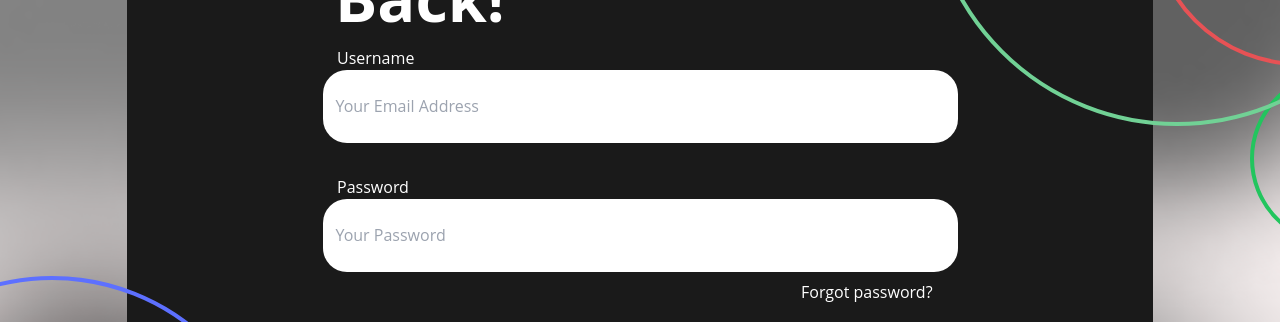
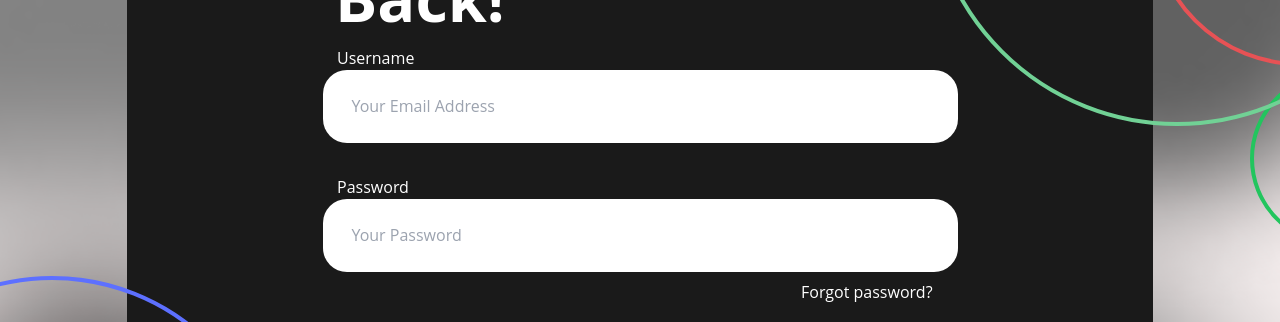
Before and after one commit to TheForeverOptimist/thera-ai, a React (Create React App) app: page / in a window 1280 px wide. Shown: the part 309-631 px from the top of the page. Built offline with nearby package versions, Linux system fonts and the light colour scheme.

Commit message:
added update to login

```diff
--- a/src/components/Login.jsx
+++ b/src/components/Login.jsx
@@ -50,7 +50,7 @@ const Login = () => {
         </div>
         <div className="gap-y-[15px] ml-[210px] font-[18px]">Username</div>
         <input
-          className="w-[635px] h-[73px] rounded-3xl ml-[196px] bg-white text-black"
+          className="w-[635px] h-[73px] p-4 rounded-3xl ml-[196px] bg-white text-black"
           type="text"
           placeholder="   Your Email Address"
           value={email}
@@ -58,7 +58,7 @@ const Login = () => {
         />
         <div className="mt-8 ml-[210px] font-[18px]">Password</div>
         <input
-          className="w-[635px] h-[73px] rounded-3xl ml-[196px] bg-white text-black"
+          className="w-[635px] h-[73px] p-4 rounded-3xl ml-[196px] bg-white text-black"
           type="password"
           placeholder="   Your Password"
           value={password}
```
